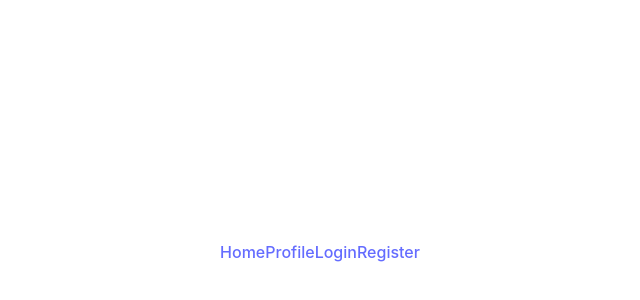
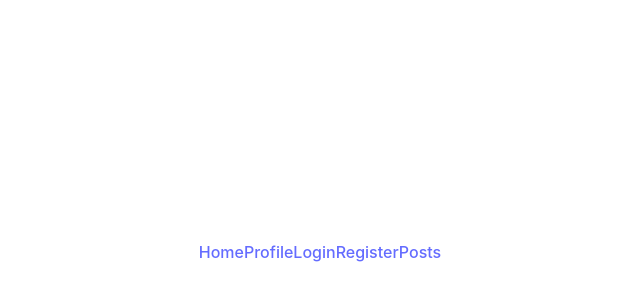
Before and after one commit to duncanharrelson/strangers-things, a React (Vite) app: page /posts in a window 1280 px wide. Shown: the part 148-448 px from the top of the page, without its empty margins (320-960 px from the left). Built offline with nearby package versions, Linux system fonts and the light colour scheme.

Commit message:
add posts route and link

```diff
--- a/src/components/MainSection.jsx
+++ b/src/components/MainSection.jsx
@@ -8,6 +8,7 @@ const MainSection = () => {
                 <Route path="/profile" />
                 <Route path="/login" />
                 <Route path="/register" />
+                <Route path="/posts" />
              </Routes>
         </div>
     )
--- a/src/components/NavBar.jsx
+++ b/src/components/NavBar.jsx
@@ -7,6 +7,7 @@ const NavBar = () => {
             <Link to="/profile">Profile</Link>
             <Link to="/login">Login</Link>
             <Link to="/register">Register</Link>
+            <Link to="/posts">Posts</Link>
         </div>
     )
 }
```
